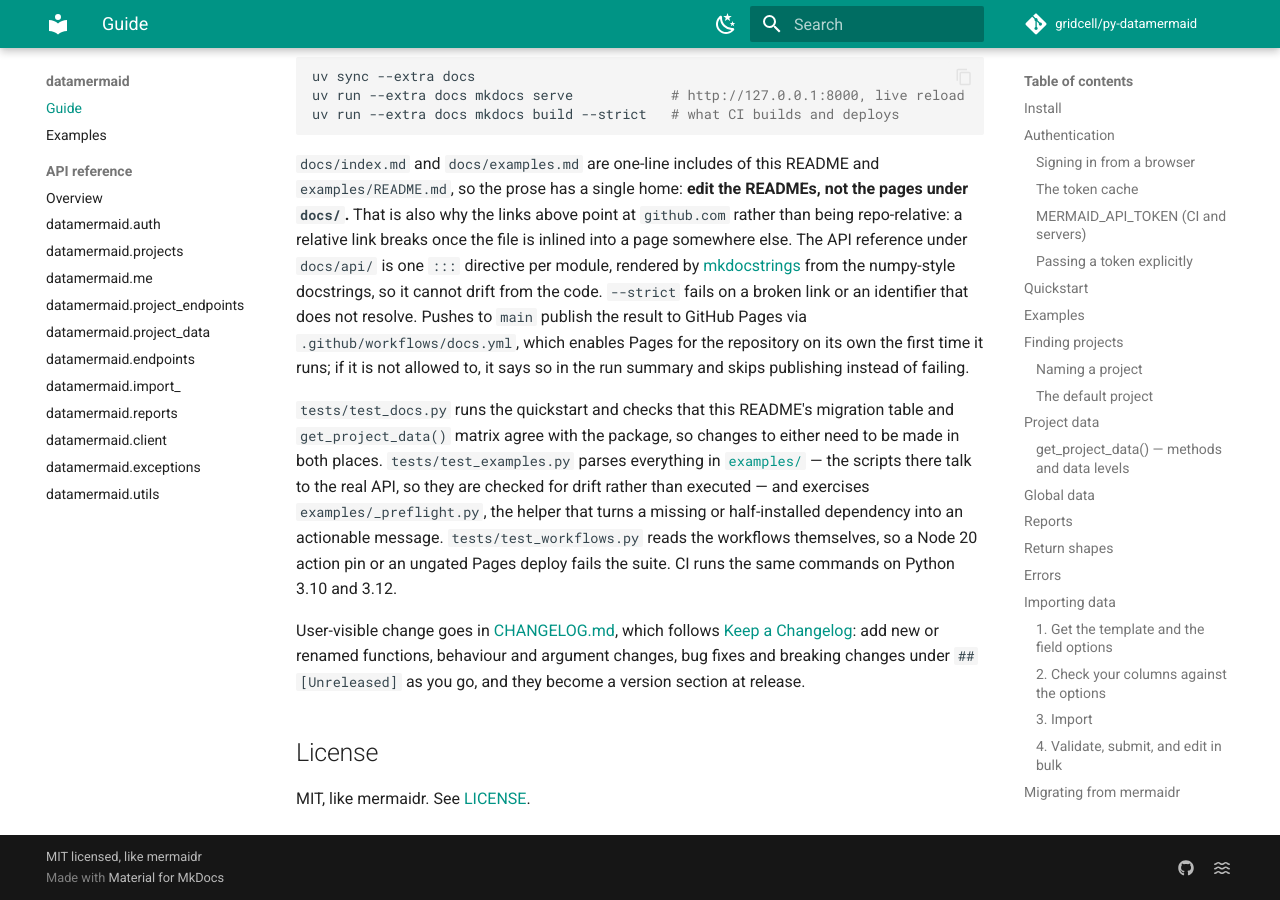
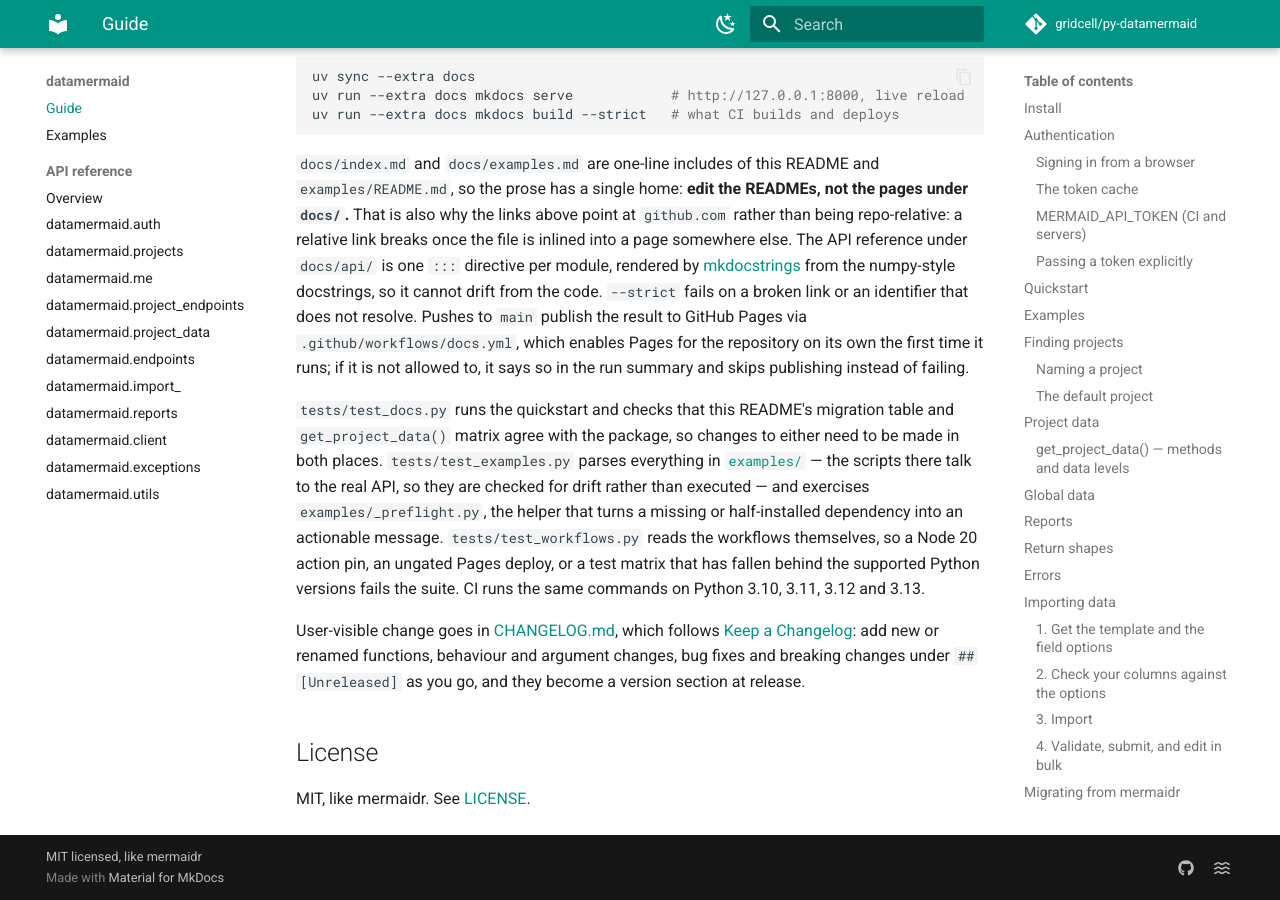
Before and after one commit to gridcell/py-datamermaid, an MkDocs documentation site: the page built from docs/index.md, in a window 1280 px wide and 900 px high, scrolled down 15426 px. Built offline with MkDocs 1.6.1 and Material for MkDocs 9.7.7, drawn with Linux system fonts in a browser that asks for light colours; comment, search, counter and statistics services are not loaded; some of the changed text lies outside the part shown.

Commit message:
ci(py-datamermaid-ck7): test Python 3.10, 3.11, 3.12 and 3.13 (#18)
The test job matrix only ran the endpoints of the supported range, so the
3.11 and 3.13 classifiers in pyproject.toml were untested promises. Widen
the matrix to all four, sync the prose that states it, and add a drift
guard that keeps the matrix equal to the advertised classifiers.

````diff
--- a/README.md
+++ b/README.md
@@ -56,7 +56,7 @@ uv sync --extra dev                 # from a checkout: .venv with the package an
 ```
 
 Python 3.10 or newer; the only runtime dependencies are `httpx` and `pandas`.
-CI runs the test suite on 3.10 and 3.12, under uv.
+CI runs the test suite on 3.10, 3.11, 3.12 and 3.13, under uv.
 
 `python -m pip` rather than a bare `pip` on purpose: it installs into the
 interpreter you name, whereas `pip` may belong to another one — the usual
@@ -672,8 +672,9 @@ parses everything in
 than executed — and exercises `examples/_preflight.py`, the helper that turns a
 missing or half-installed dependency into an actionable message.
 `tests/test_workflows.py` reads the workflows themselves, so a Node 20 action
-pin or an ungated Pages deploy fails the suite. CI runs the same commands on
-Python 3.10 and 3.12.
+pin, an ungated Pages deploy, or a test matrix that has fallen behind the
+supported Python versions fails the suite. CI runs the same commands on
+Python 3.10, 3.11, 3.12 and 3.13.
 
 User-visible change goes in
 [CHANGELOG.md](https://github.com/gridcell/py-datamermaid/blob/main/CHANGELOG.md),
--- a/examples/README.md
+++ b/examples/README.md
@@ -48,7 +48,7 @@ uv run examples/quickstart.py
 needs neither network nor an account, and the test suite runs it. Every other
 example talks to the real API at <https://api.datamermaid.org/v1/>.
 
-Python 3.10 or newer; CI runs the suite on 3.10 and 3.12.
+Python 3.10 or newer; CI runs the suite on 3.10, 3.11, 3.12 and 3.13.
 
 ### The notebook
 
````
Also changed, not shown: AGENTS.md (+7 -5 lines), CLAUDE.md (+7 -5 lines), 2 other files.
